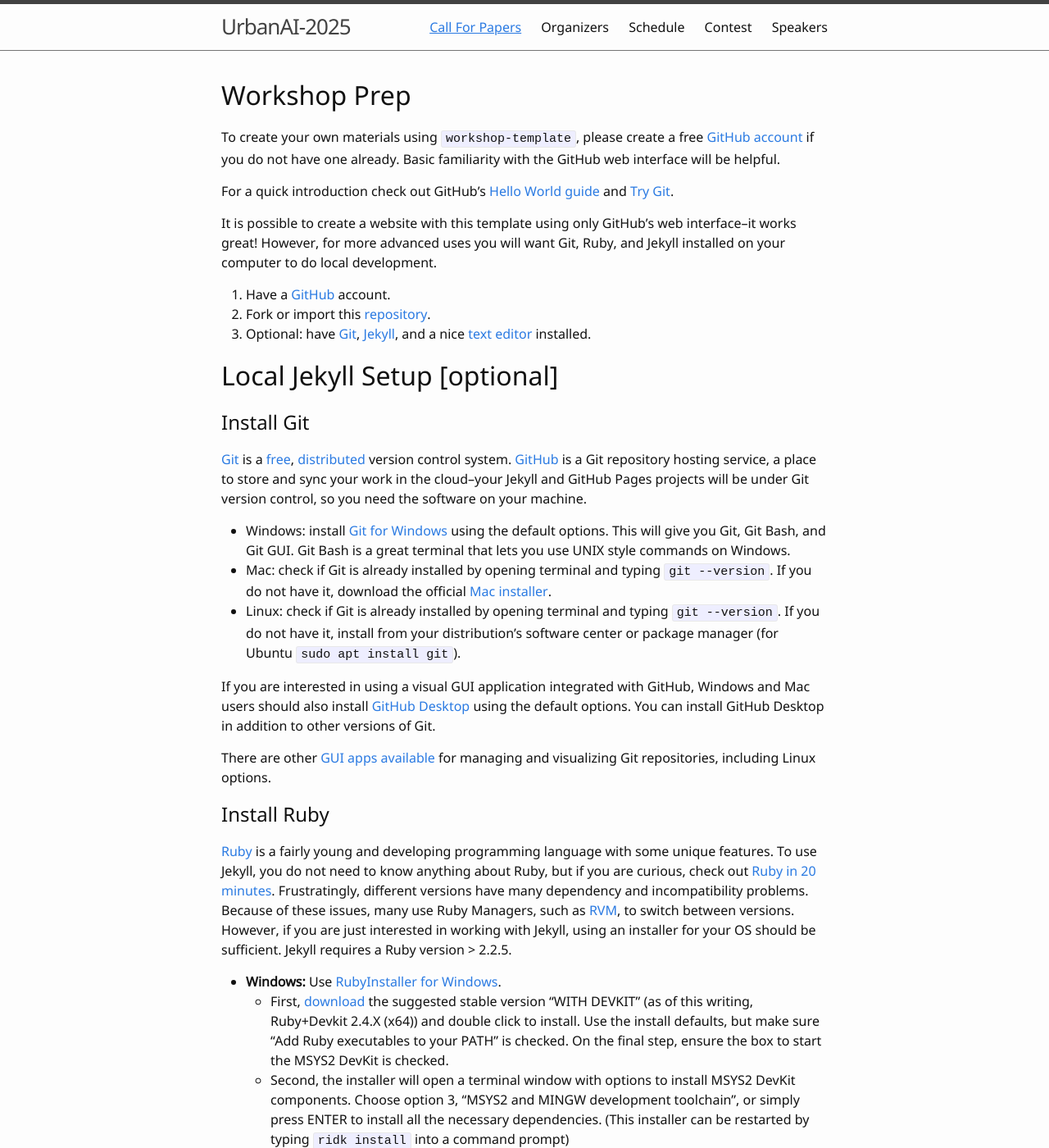
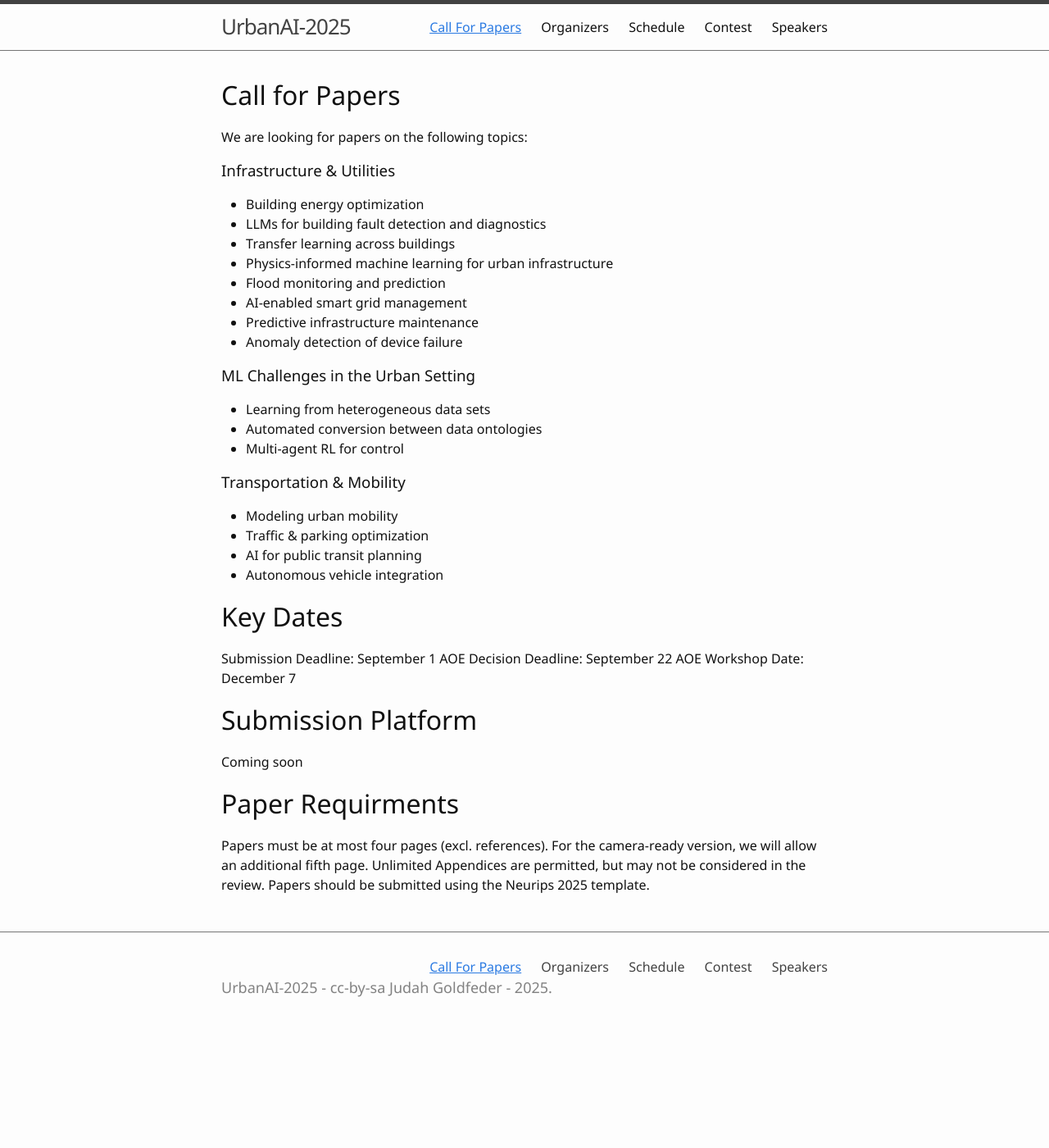
Before and after one commit to urbanAI2025/urbanAI2025.github.io, a Jekyll site: the page built from 0-cfp.md, in a window 1280 px wide and 1400 px high. Shown: the whole window at 82% size. Built offline with Jekyll 4.4.1, drawn with Linux system fonts in a browser that asks for light colours; some of the changed text lies outside the part shown.

Commit message:
Update 0-cfp.md

```diff
--- a/0-cfp.md
+++ b/0-cfp.md
@@ -3,74 +3,38 @@ title: Call For Papers
 nav: true
 ---
 
-# Workshop Prep
+# Call for Papers
 
-To create your own materials using `workshop-template`, please create a free [GitHub account](https://github.com/join) if you do not have one already.
-Basic familiarity with the GitHub web interface will be helpful.
+We are looking for papers on the following topics:
 
-For a quick introduction check out GitHub's [Hello World guide](https://guides.github.com/activities/hello-world/) and [Try Git](https://try.github.io/).
+### Infrastructure & Utilities
+- Building energy optimization
+- LLMs for building fault detection and diagnostics
+- Transfer learning across buildings
+- Physics-informed machine learning for urban infrastructure
+- Flood monitoring and prediction
+- AI-enabled smart grid management
+- Predictive infrastructure maintenance
+- Anomaly detection of device failure
 
-It is possible to create a website with this template using only GitHub's web interface--it works great!
-However, for more advanced uses you will want Git, Ruby, and Jekyll installed on your computer to do local development.
+### ML Challenges in the Urban Setting
+- Learning from heterogeneous data sets
+- Automated conversion between data ontologies
+- Multi-agent RL for control
 
-1. Have a [GitHub](https://github.com) account.
-2. Fork or import this [repository](https://github.com/evanwill/workshop-template).
-3. Optional: have [Git](https://git-scm.com/), [Jekyll](https://jekyllrb.com/), and a nice [text editor](https://code.visualstudio.com/) installed.
+### Transportation & Mobility
+- Modeling urban mobility
+- Traffic & parking optimization
+- AI for public transit planning
+- Autonomous vehicle integration
 
-# Local Jekyll Setup [optional]
+# Key Dates
+Submission Deadline: September 1 AOE
+Decision Deadline: September 22 AOE
+Workshop Date: December 7
 
-## Install Git
+# Submission Platform
+Coming soon
 
-[Git](https://git-scm.com/) is a [free](https://www.gnu.org/philosophy/free-sw.en.html), [distributed](https://en.wikipedia.org/wiki/Distributed_version_control) version control system. [GitHub](https://github.com/) is a Git repository hosting service, a place to store and sync your work in the cloud--your Jekyll and GitHub Pages projects will be under Git version control, so you need the software on your machine.
-
-- Windows: install [Git for Windows](https://git-for-windows.github.io/) using the default options. This will give you Git, Git Bash, and Git GUI. Git Bash is a great terminal that lets you use UNIX style commands on Windows.
-- Mac: check if Git is already installed by opening terminal and typing `git --version`. If you do not have it, download the official [Mac installer](https://git-scm.com/downloads).
-- Linux: check if Git is already installed by opening terminal and typing `git --version`. If you do not have it, install from your distribution's software center or package manager (for Ubuntu `sudo apt install git`).
-
-If you are interested in using a visual GUI application integrated with GitHub, Windows and Mac users should also install [GitHub Desktop](https://desktop.github.com/) using the default options.
-You can install GitHub Desktop in addition to other versions of Git.
-
-There are other [GUI apps available](https://git-scm.com/downloads/guis) for managing and visualizing Git repositories, including Linux options.
-
-## Install Ruby
-
-[Ruby](https://www.ruby-lang.org/en/) is a fairly young and developing programming language with some unique features.
-To use Jekyll, you do not need to know anything about Ruby, but if you are curious, check out [Ruby in 20 minutes](https://www.ruby-lang.org/en/documentation/quickstart/).
-Frustratingly, different versions have many dependency and incompatibility problems.
-Because of these issues, many use Ruby Managers, such as [RVM](http://rvm.io/), to switch between versions.
-However, if you are just interested in working with Jekyll, using an installer for your OS should be sufficient.
-Jekyll requires a Ruby version > 2.2.5.
-
-- **Windows:** Use [RubyInstaller for Windows](https://rubyinstaller.org/).
-    - First, [download](https://rubyinstaller.org/downloads/) the suggested stable version "WITH DEVKIT" (as of this writing, Ruby+Devkit 2.4.X (x64)) and double click to install. Use the install defaults, but make sure "Add Ruby executables to your PATH" is checked. On the final step, ensure the box to start the MSYS2 DevKit is checked.
-    - Second, the installer will open a terminal window with options to install MSYS2 DevKit components. Choose option 3, "MSYS2 and MINGW development toolchain", or simply press ENTER to install all the necessary dependencies. (This installer can be restarted by typing `ridk install` into a command prompt)
-- **Mac:** OS X has a version of Ruby installed by default. Check the version with `ruby -v`. If it is > 2.2.5 you can use the system Ruby. However, a newer version can be installed using [Homebrew](https://brew.sh/), `brew install ruby`, or a manager such as [rbenv](https://github.com/rbenv/rbenv) or [RVM](http://rvm.io/). Check the official Jekyll [Mac install docs](https://jekyllrb.com/docs/installation/#macOS) for tips.
-- **Linux:** Even though the version will not be the most up-to-date, the simplest method is to use your distro's repositories. For example on Ubuntu, `sudo apt install ruby-full`. Make sure the repository version is > 2.2.5. You will also need the build tools Make and GCC, on Ubuntu get them with `sudo apt install build-essential`. For a more up-to-date version, use a manager such as [RVM](http://rvm.io/).
-
-## Install Jekyll
-
-> Note: Jekyll does not officially support Windows, however it is cross platform (they just don’t officially write windows documentation or check for bugs).
-> There is a [Jekyll on Windows](https://jekyllrb.com/docs/windows/#installation) page, but it can be out of date and inaccurate.
-
-Jekyll is a Gem, a software package installed via Ruby's management system called RubyGems (similar to Python's Pip).
-Open a terminal and type:
-`gem install jekyll bundler`
-
-This will take a minute as Gem installs all the dependencies and builds extensions.
-
-> Note: Linux users may need to `sudo`, to avoid this install Ruby using [RVM](http://rvm.io/).
-> On Windows, if `gem` returns an error about secure connections, it may be necessary to update to a newer version of RubyGems as some versions have out of date SSL certificates.
-> Manually install the newer version by downloading the [RubyGems zip package](https://rubygems.org/pages/download#formats).
-> Unzip the package, then run `ruby setup.rb` in the directory.
-
-# Text Editor
-
-When working with code you should have a good text editor.
-Windows notepad does not handle UTF-8 encoding or UNIX line endings that are standard for cross platform applications.
-For basic editing, Windows [Notepad++](https://notepad-plus-plus.org/), Mac TextEdit, or Linux Gedit are sufficient.
-However, a more complete code editor will be helpful for managing Jekyll projects.
-
-Open-source cross platform suggestions:
-
-- [Visual Studio Code](https://code.visualstudio.com/)
-- [Atom](https://atom.io/)
+# Paper Requirments
+Papers must be at most four pages (excl. references). For the camera-ready version, we will allow an additional fifth page. Unlimited Appendices are permitted, but may not be considered in the review. Papers should be submitted using the Neurips 2025 template.
```
